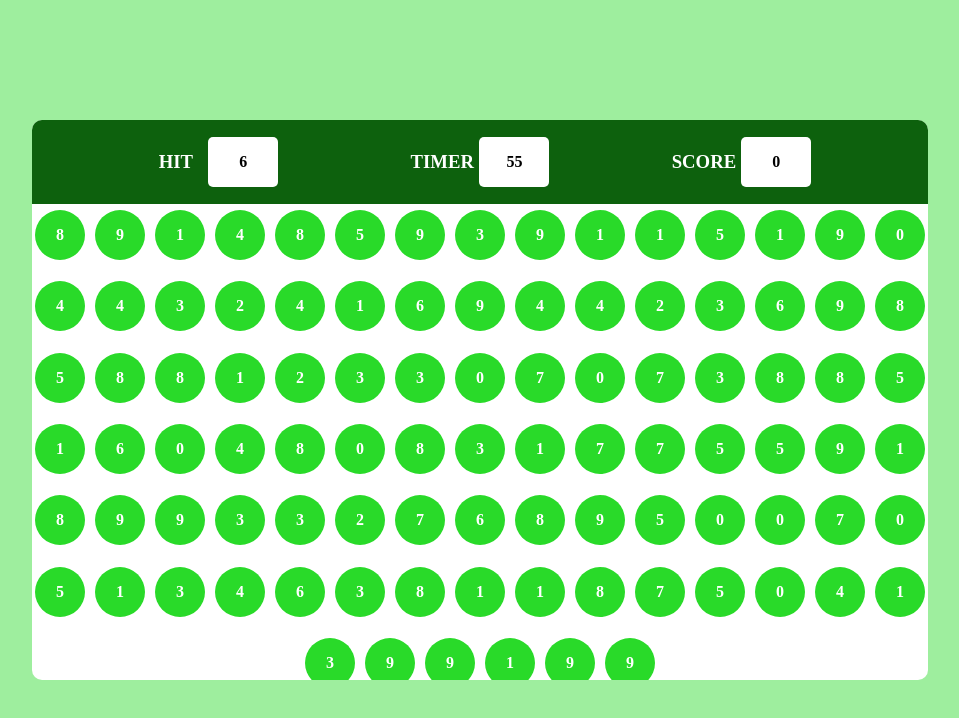
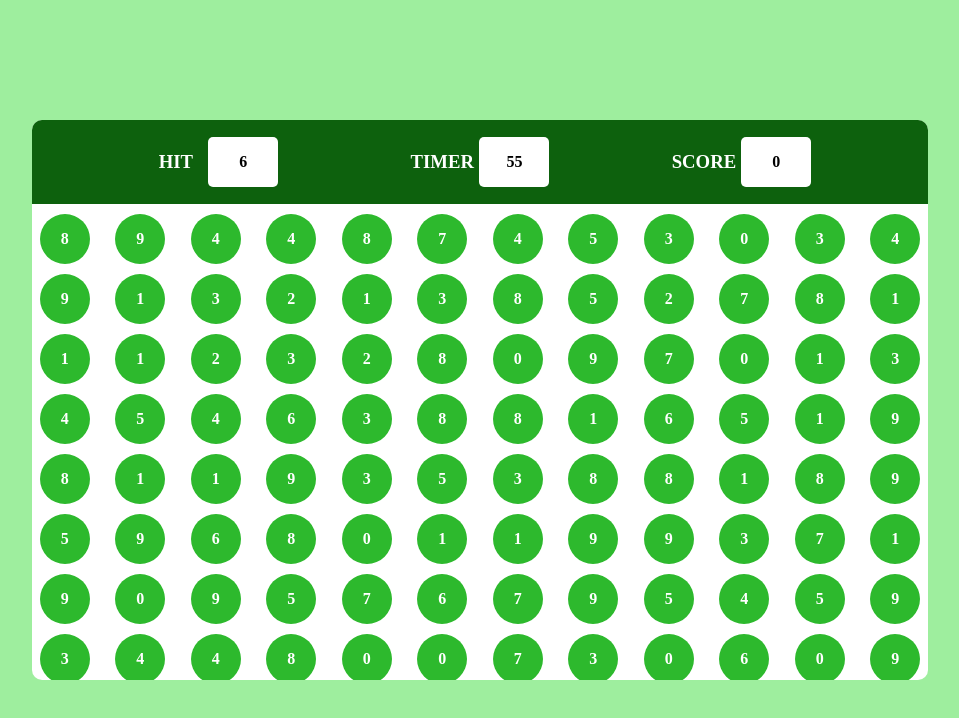
Before and after one commit to GitVishu/Bubble-Game, a plain HTML site: page index.html in a window 1280 px wide. Shown: the whole page, without its empty margins (160-1119 px from the left). Drawn offline with Linux system fonts and the light colour scheme.

Commit message:
updated css

```diff
--- a/script.js
+++ b/script.js
@@ -24,7 +24,7 @@ function runTimer(){
             else{
                 clearInterval(interval)
                 document.querySelector("#mid").innerHTML = ` <h1>SCORE : ${score}</h1><h1> GAME OVER </h1>`
-                document.querySelector("#mid").style.flexDirection = "column"
+
             }
         },1000)
 
--- a/style.css
+++ b/style.css
@@ -55,6 +55,7 @@ html,body{
      width: 100%;
     height: calc(100% - 70px);
     display: flex;
+    flex-direction: column;
     justify-content: center;
     align-items: center;
     flex-wrap: wrap;
@@ -68,7 +69,7 @@ html,body{
     height: 50px;
     width: 50px;
     color: white;
-    background-color: rgb(41, 218, 41);
+    background-color: rgb(45, 185, 45);
     border-radius: 50%;
 }
 
```
